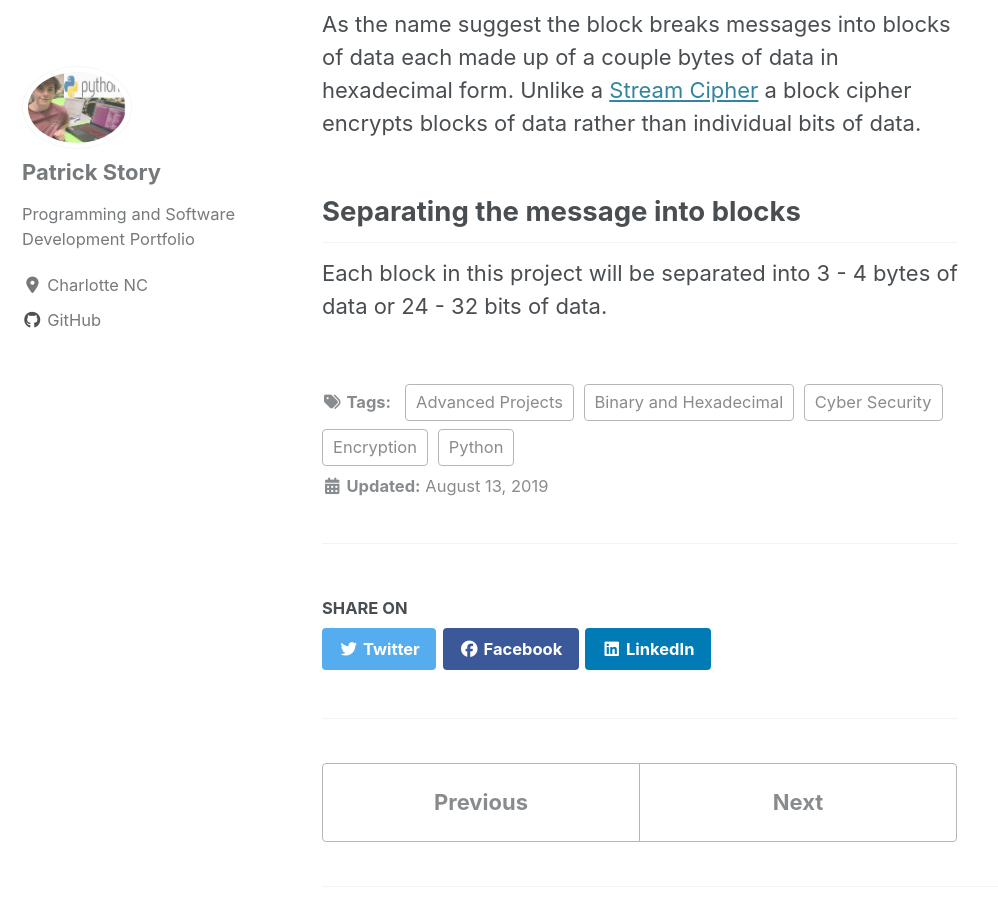
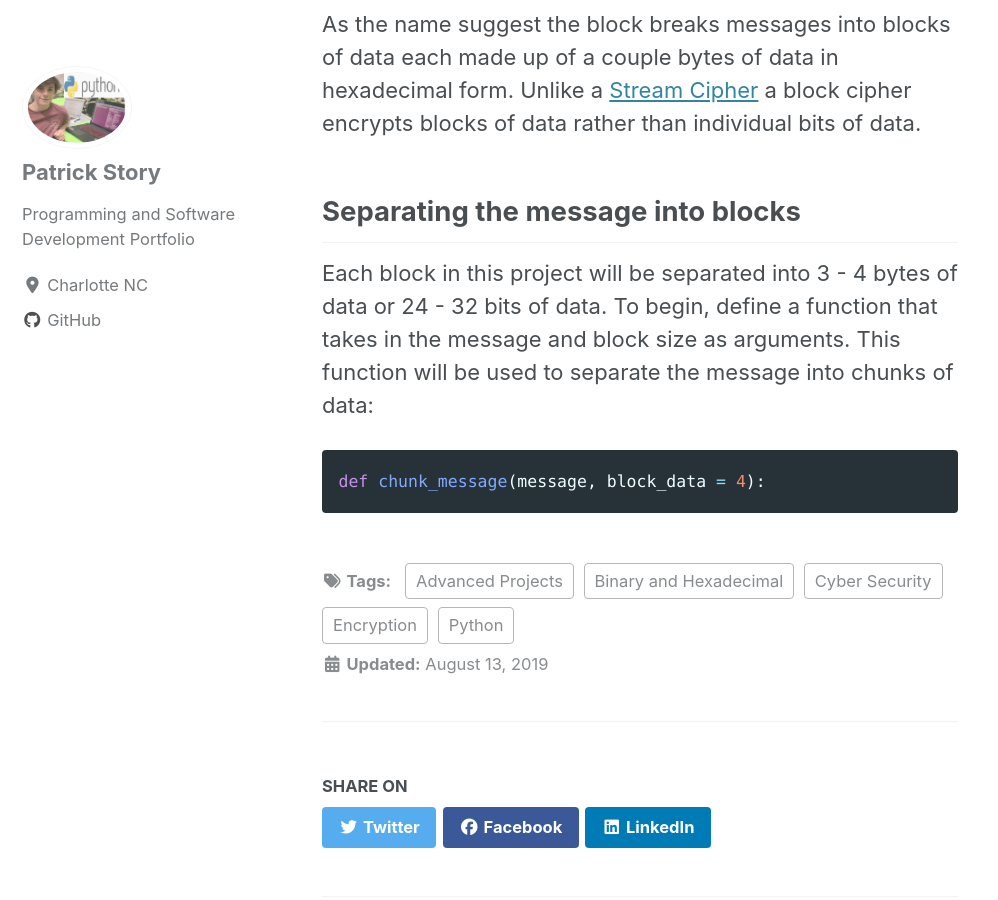
Before and after one commit to Patchyst/Patchyst.github.io, a Jekyll site: the page built from _posts/2019-08-13-BlockCipher.md, in a window 1280 px wide and 900 px high, scrolled down 802 px. Shown: the whole window, without its empty margins (0-998 px from the left). Built offline with Jekyll 4.4.1, drawn with Linux system fonts in a browser that asks for light colours; cached includes are drawn as plain includes; nearby versions of some CDN libraries.

Commit message:
updating Block Cipher Project

````diff
--- a/_posts/2019-08-13-BlockCipher.md
+++ b/_posts/2019-08-13-BlockCipher.md
@@ -11,3 +11,7 @@ Before starting on this project you should have a solid understanding of index v
 As the name suggest the block breaks messages into blocks of data each made up of a couple bytes of data in hexadecimal form. Unlike a [Stream Cipher](https://patchyst.github.io/indexASCII/) a block cipher encrypts blocks of data rather than individual bits of data.
 ## Separating the message into blocks
 Each block in this project will be separated into 3 - 4 bytes of data or 24 - 32 bits of data.
+To begin, define a function that takes in the message and block size as arguments. This function will be used to separate the message into chunks of data:
+```python
+def chunk_message(message, block_data = 4):
+```
````
